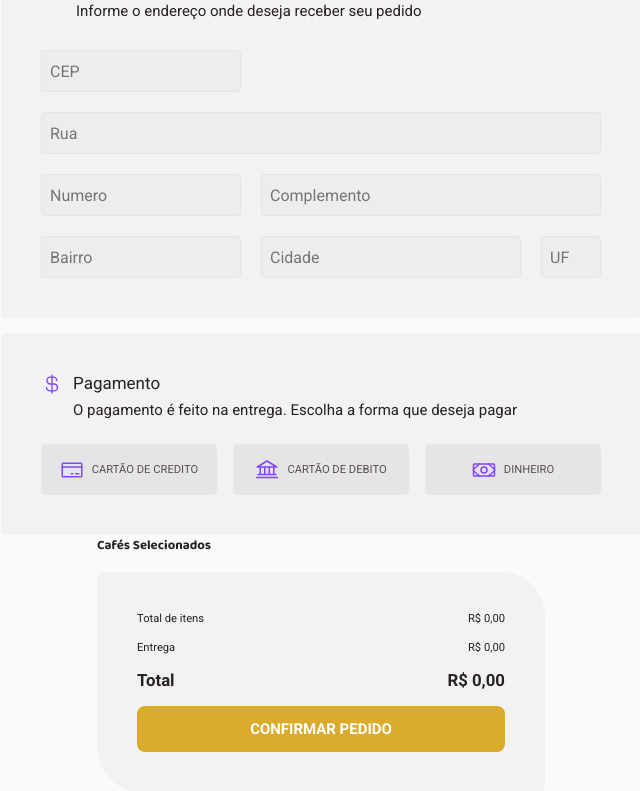
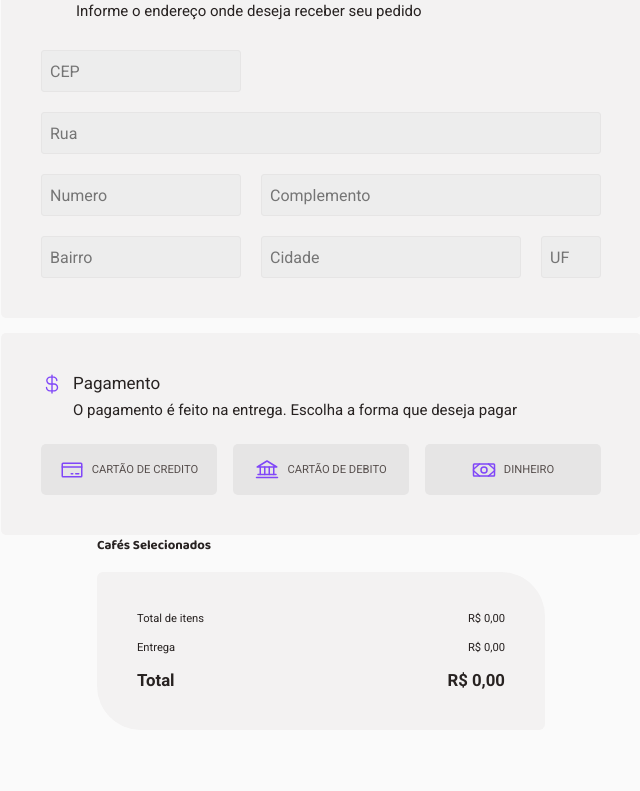
Before and after one commit to GabrielGCJ/d-02-react-js-rocketseat-coffee-delivery, a React (Vite) app: page /checkout in a window 1280 px wide. Shown: the part 207-998 px from the top of the page, without its empty margins (319-959 px from the left). After the commit the page ends 937 px from the top, so only its background shows below. Built offline with nearby package versions, Linux system fonts and the light colour scheme.

Commit message:
features/updates

```diff
--- a/package.json
+++ b/package.json
@@ -10,14 +10,15 @@
     "lint": "eslint src --ext .ts,.tsx"
   },
   "dependencies": {
-    "@hookform/resolvers": "^3.1.0",
+    "@hookform/resolvers": "^3.1.1",
     "date-fns": "^2.30.0",
     "phosphor-react": "^1.4.1",
     "react": "^18.2.0",
     "react-dom": "^18.2.0",
     "react-hook-form": "^7.45.1",
     "react-router-dom": "^6.14.0",
-    "styled-components": "^5.3.11"
+    "styled-components": "^5.3.11",
+    "zod": "^3.21.4"
   },
   "devDependencies": {
     "@rocketseat/eslint-config": "^1.2.0",
--- a/src/pages/CheckoutPage/CheckoutPage.tsx
+++ b/src/pages/CheckoutPage/CheckoutPage.tsx
@@ -2,6 +2,8 @@ import { useContext } from 'react'
 import cifrao from '../../assents/dollar-sign.svg'
 
 import { useForm } from 'react-hook-form'
+import { zodResolver } from '@hookform/resolvers/zod'
+import * as zod from 'zod'
 
 import {
   ButtonsContainer,
@@ -50,7 +52,19 @@ export const CheckoutPage = () => {
   const { activeCoffeeInfo, totalPay, setAddressUser, addressUser } =
     useContext(CoffeeContext)
 
-  const { register, handleSubmit, watch } = useForm()
+  const addressForm = zod.object({
+    cep: zod.string().min(8, 'Informe o Cpf'),
+    road: zod.string().min(1, 'Informe o Cpf'),
+    numberHouse: zod.string().min(1, 'Informe o Cpf'),
+    complement: zod.string().min(1, 'Informe o Cpf'),
+    district: zod.string().min(1, 'Informe o Cpf'),
+    city: zod.string().min(1, 'Informe o Cpf'),
+    uf: zod.string().min(1, 'Informe o Cpf'),
+  })
+
+  const { register, handleSubmit, watch } = useForm({
+    resolver: zodResolver(addressForm),
+  })
 
   const handleCreateNewBuy = async (data: any) => {
     setAddressUser(data)
@@ -62,13 +76,13 @@ export const CheckoutPage = () => {
     console.log(addressUser)
   }
 
-  const cep = watch('cep')
-  const road = watch('road')
-  const numberHouse = watch('numberHouse')
-  const complement = watch('complement')
-  const district = watch('district')
-  const city = watch('city')
-  const uf = watch('uf')
+  // const cep = watch('cep')
+  // const road = watch('road')
+  // const numberHouse = watch('numberHouse')
+  // const complement = watch('complement')
+  // const district = watch('district')
+  // const city = watch('city')
+  // const uf = watch('uf')
 
   return (
     <form onSubmit={handleSubmit(handleCreateNewBuy)}>
@@ -181,16 +195,16 @@ export const CheckoutPage = () => {
               </TextInformations>
             </InstructionsContainer>
             <ButtonsContainer>
-              <CreditCardButton>
+              <CreditCardButton type="button">
                 <CreditCard />
                 CARTÃO DE CREDITO
               </CreditCardButton>
-              <DebitCardButton>
+              <DebitCardButton type="button">
                 <Bank />
                 CARTÃO DE DEBITO
               </DebitCardButton>
-              <MoneyButton>
-                <Money onClick={consoleNow} />
+              <MoneyButton type="button" onClick={consoleNow}>
+                <Money />
                 DINHEIRO
               </MoneyButton>
             </ButtonsContainer>
@@ -238,7 +252,7 @@ export const CheckoutPage = () => {
                     <h2>R$ 0,00</h2>
                   )}
                 </TotalValue>
-                {addressUser.road !== '' ? (
+                {/* {addressUser.road !== '' ? (
                   <NavLink to="/success">
                     <ConfirmationButton type="submit">
                       <h3>CONFIRMAR PEDIDO</h3>
@@ -247,19 +261,19 @@ export const CheckoutPage = () => {
                 ) : (
                   <ConfirmationButton
                     type="submit"
-                    disabled={
-                      !cep ||
-                      !road ||
-                      !numberHouse ||
-                      !complement ||
-                      !district ||
-                      !city ||
-                      !uf
-                    }
+                    // disabled={
+                    //   !cep ||
+                    //   !road ||
+                    //   !numberHouse ||
+                    //   !complement ||
+                    //   !district ||
+                    //   !city ||
+                    //   !uf
+                    // }
                   >
                     <h3>CONFIRMAR PEDIDO</h3>
                   </ConfirmationButton>
-                )}
+                )} */}
               </CoffeeBalanceContainer>
             </CoffeeAndBalance>
           </SelectedCoffees>
--- a/src/pages/CheckoutPage/styles.ts
+++ b/src/pages/CheckoutPage/styles.ts
@@ -221,22 +221,21 @@ export const SelectedCoffees = styled.div`
   width: 448px;
   padding: 40px;
   flex-direction: column;
-  align-items: flex-start;
   gap: 24px;
 
-  @media screen and (max-width: 1410px) and (min-width: 1333px) {
+  /* @media screen and (max-width: 1410px) and (min-width: 1333px) {
     width: 90%;
-  }
+  } */
 `
 
 export const CoffeeAndBalance = styled.div`
   display: flex;
   flex-direction: column;
   align-items: center;
-  justify-content: center;
-  @media screen and (max-width: 1410px) and (min-width: 1333px) {
+  justify-content: space-between;
+  /* @media screen and (max-width: 1410px) and (min-width: 1333px) {
     width: 100%;
-  }
+  } */
 `
 
 export const TextSelectedCoffees = styled(TopText)``
@@ -246,14 +245,19 @@ export const CoffeeBalanceContainer = styled.div`
   flex-direction: column;
   gap: 1rem;
 
-  @media screen and (max-width: 1410px) and (min-width: 1333px) {
+  width: 100%;
+
+  /* @media screen and (max-width: 1410px) and (min-width: 1333px) {
     width: 100%;
-  }
+  } */
 `
 
 const BalanceProps = styled.div`
   display: flex;
+  align-items: center;
   justify-content: space-between;
+
+  width: 100%;
 `
 
 export const TotalItems = styled(BalanceProps)``
```
Also changed, not shown: 1 other file (tests, documents, lock files or other folders).
